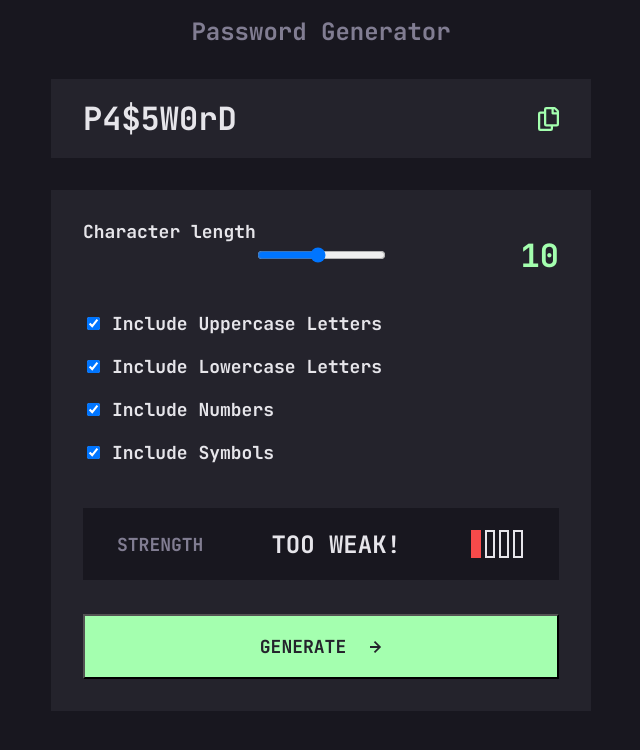
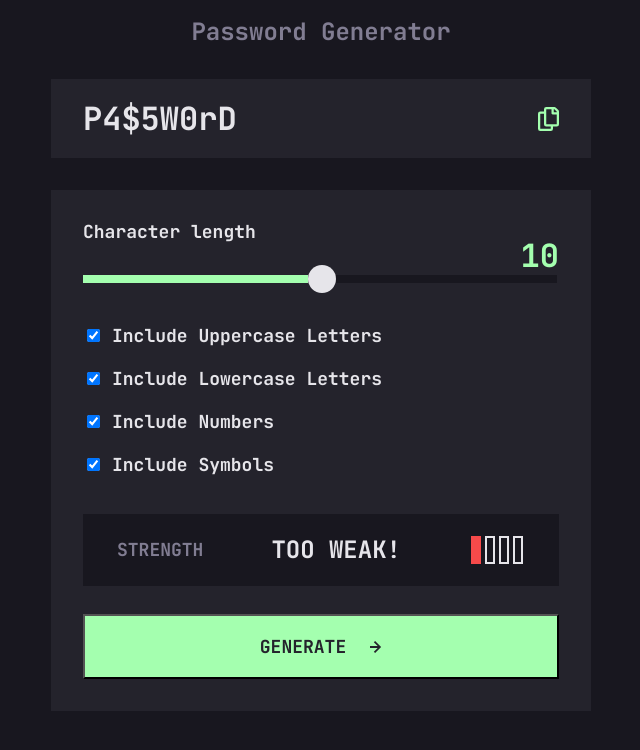
Before and after one commit to feorgie/password-generator, a React (Create React App) app: page / in a window 1280 px wide. Shown: the top 750 px of the page, without its empty margins (319-959 px from the left). Built offline with nearby package versions, Linux system fonts and the light colour scheme.

Commit message:
adds custom slider

```diff
--- a/src/components/RangeSelect/RangeSelect.js
+++ b/src/components/RangeSelect/RangeSelect.js
@@ -1,21 +1,54 @@
-import React, { useState } from "react";
+import React, { useEffect, useRef, useState } from "react";
 import css from "./RangeSelect.module.css";
+
 const RangeSelect = ({ length, handleSliderChange }) => {
+  const max = 20;
+  const min = 1;
+  const value = 10;
+
+  const [inputValue, setInputValue] = useState(value);
+  const [sliderRange, setSliderRange] = useState(value);
+  const sliderRef = useRef(null);
+
+  const handleSliderInput = () => {
+    const range = max - min;
+    const distance = sliderRef.current.value - min;
+    const percentage = (distance / range) * 100;
+    setSliderRange(percentage);
+    setInputValue(sliderRef.current.value);
+    handleSliderChange(sliderRef.current.value);
+  };
+  useEffect(() => {
+    handleSliderInput();
+  }, [sliderRef]);
+
   return (
-    <div>
+    <>
       <div className={css.textContainer}>
         <p className="fontBody">Character length</p>
         <p className="fontLarge green">{length}</p>
       </div>
+      <div className={css.sliderContainer}>
         <input
+          className={css.slider}
           type="range"
           min={1}
           max={20}
           step={1}
-        value={length}
-        onChange={(e) => handleSliderChange(e.currentTarget.value)}
+          value={inputValue}
+          ref={sliderRef}
+          onInput={handleSliderInput}
         />
+        <div
+          className={css.sliderThumb}
+          style={{ left: `calc(${sliderRange}%)` }}
+        ></div>
+        <div
+          className={css.progress}
+          style={{ width: `${sliderRange}%` }}
+        ></div>
       </div>
+    </>
   );
 };
 
--- a/src/components/RangeSelect/RangeSelect.module.css
+++ b/src/components/RangeSelect/RangeSelect.module.css
@@ -3,32 +3,47 @@
   display: flex;
   justify-content: space-between;
 }
-
-/* maybe use below */
-/* input[type="range"] {
+.sliderContainer {
+  width: 100%;
+  max-width: 476px;
+  position: relative;
+  display: flex;
+  justify-content: center;
+  align-items: center;
+}
+.slider {
   -webkit-appearance: none;
-  background-color: black;
-  height: 2px;
+  appearance: none;
+  width: 100%;
+  height: 8px;
+  background-color: var(--very-dark-grey);
+  cursor: pointer;
 }
-
-input[type="range"]::-webkit-slider-thumb {
+.slider::-webkit-slider-thumb {
   -webkit-appearance: none;
+  z-index: 3;
+  width: 0;
   position: relative;
-  top: -1px;
-  z-index: 1;
-  width: 11px;
-  height: 11px;
-
-  -webkit-border-radius: 40px;
-  -moz-border-radius: 40px;
-  border-radius: 40px;
-  background-image: -webkit-gradient(
-    linear,
-    left top,
-    left bottom,
-    color-stop(0%, #ebf1f6),
-    color-stop(50%, #abd3ee),
-    color-stop(51%, #89c3eb),
-    color-stop(100%, #d5ebfb)
-  );
-} */
+}
+.progress {
+  width: 0;
+  height: 8px;
+  background: var(--green);
+  position: absolute;
+  top: 50%;
+  transform: translateY(-50%);
+  left: 0;
+  pointer-events: none;
+}
+.sliderThumb {
+  width: 28px;
+  height: 28px;
+  background-color: var(--almost-white);
+  border-radius: 50%;
+  position: absolute;
+  top: 50%;
+  left: -0.5em;
+  transform: translateY(-50%);
+  z-index: 2;
+  pointer-events: none;
+}
```
Lines whose indentation alone changed are shown as unchanged.
